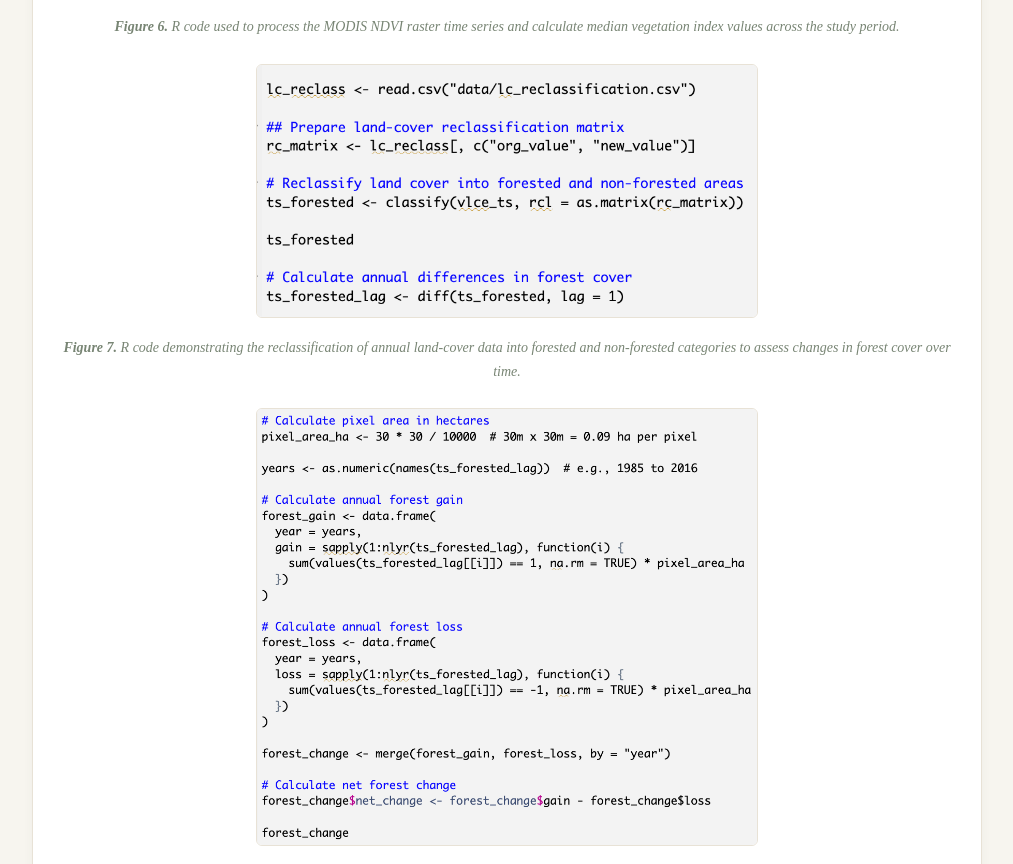
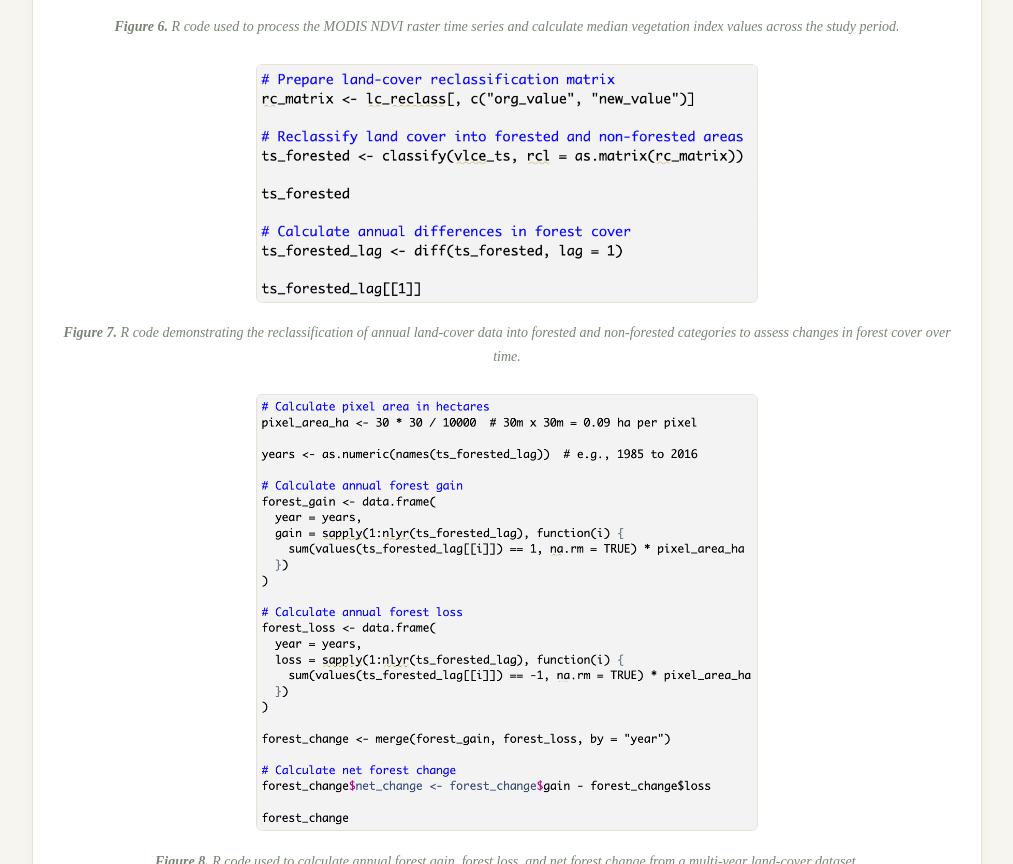
Before and after one commit to gracelush3/gracelush3.github.io, a plain HTML site: page index.html in a window 1280 px wide. Shown: the part 6496-7360 px from the top of the page, without its empty margins (133-1146 px from the left). Drawn offline with Linux system fonts and the light colour scheme.

Commit message:
Update image source in index.html

```diff
--- a/index.html
+++ b/index.html
@@ -478,7 +478,7 @@
             </div>
 
             <div class="project-image">
-                <img src="landcover_reclass_code.png"
+                <img src="reclass_code.png"
                     alt="reclassification_code_image">
 
                 <p class="image-caption">
```
